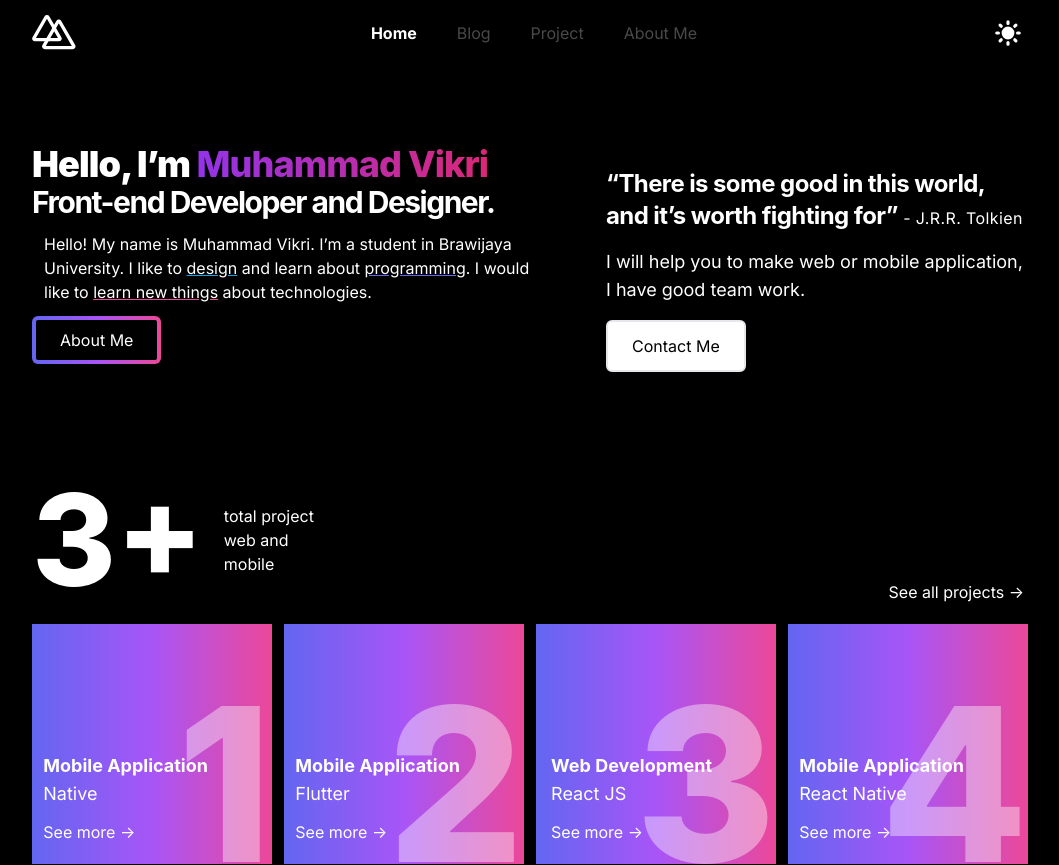
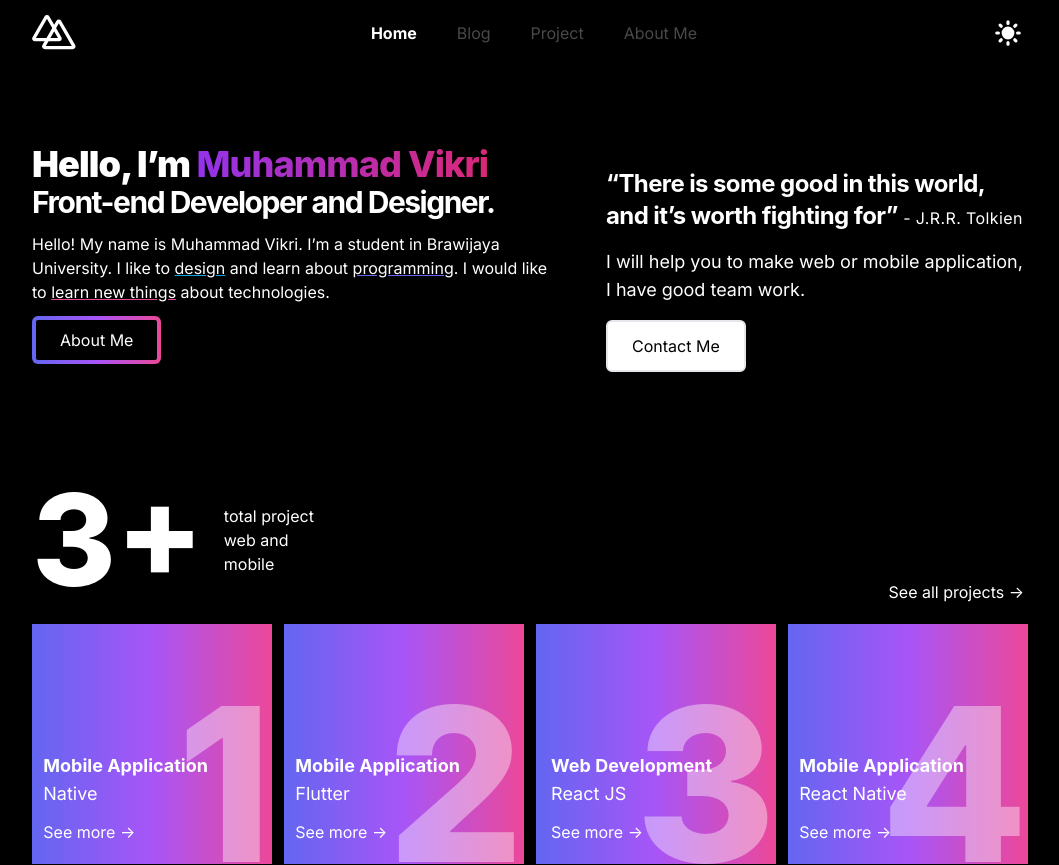
Before and after one commit to mhmmdvg/mhmmdvg-portfolio, a Next.js app: page / in a window 1280 px wide. Shown: the top 865 px of the page, without its empty margins (112-1171 px from the left). Built offline with nearby package versions, Linux system fonts and the light colour scheme; a web font is replaced by a local one.

Commit message:
A Little Change

```diff
--- a/components/pages/home/hero/Hero.tsx
+++ b/components/pages/home/hero/Hero.tsx
@@ -37,7 +37,7 @@ const Hero: NextPage = () => {
             <h1 className={styles.subTitle}>
               Front-end Developer and Designer.
             </h1>
-            <p className="py-3 font-text px-3 text-base sm:text-lg xl:text-base md:text-base">
+            <p className="py-3 font-text px-3 text-base sm:px-0 sm:text-lg xl:text-base md:text-base">
               Hello! My name is Muhammad Vikri. I’m a student in Brawijaya
               University. I like to{' '}
               <a className="underline decoration-sky-500">design</a> and learn
```
